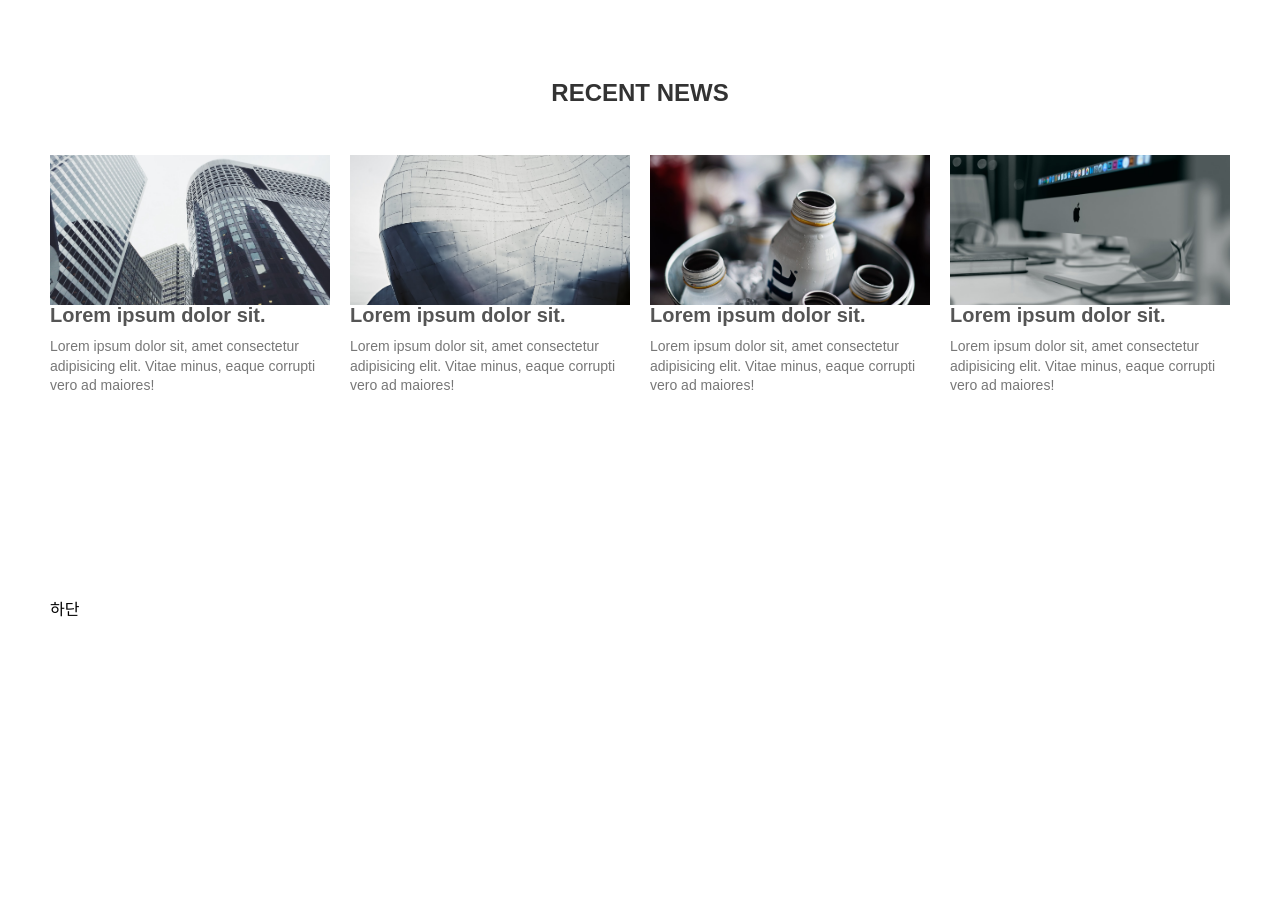
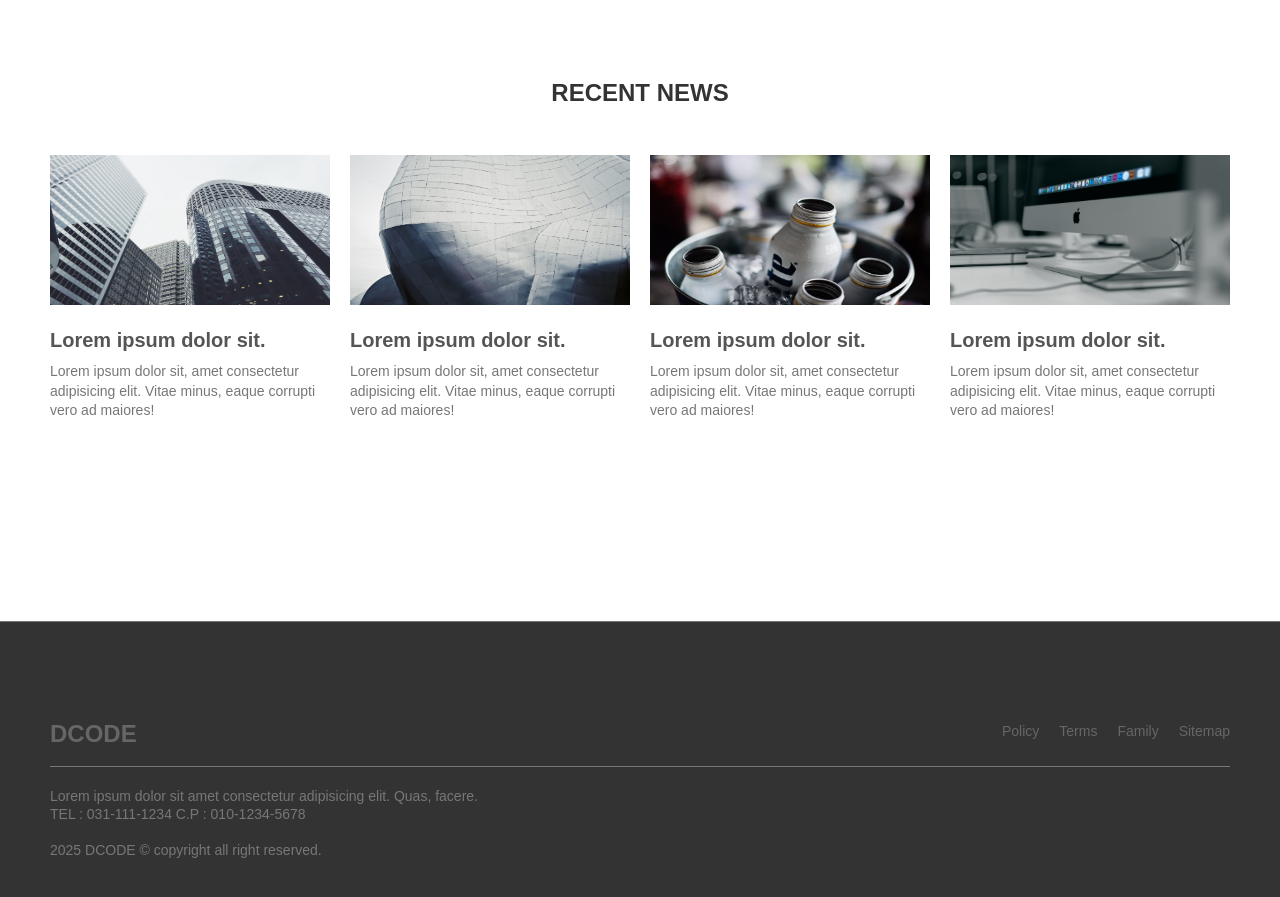
Before and after one commit to leeseonghun1001/dcode_company, a plain HTML site: page index.html in a window 1280 px wide. Shown: the part 920-1817 px from the top of the page. Before the commit the page ends 1540 px from the top, so only its background shows below. Drawn offline with Linux system fonts and the light colour scheme.

Commit message:
기업형 웹페이지 연습 완성
25.01.02 상단, 메인 완성  25.01.03하단 완성

```diff
--- a/css/style.css
+++ b/css/style.css
@@ -1,88 +1,88 @@
 @charset "utf-8";
 /* 공통 영역 요소 */
-*{
+* {
   margin: 0;
   padding: 0;
   box-sizing: border-box;
 }
-ul, li{
+ul,
+li {
   list-style: none;
 }
-a{
+a {
   text-decoration: none;
   color: #333;
 }
-.inner{
+.inner {
   position: relative;
   width: 1180px;
   margin: auto;
   /* background-color: beige; */
 }
 /* 상단 */
-.header{
+.header {
   width: 100%;
   /* background-color: pink; */
   border-bottom: 1px solid #ddd;
 }
-.header .inner{
+.header .inner {
   height: 120px;
 }
-.header .header_top{
+.header .header_top {
   position: relative;
   height: 60px;
 }
-.header .header_top .util{
+.header .header_top .util {
   position: absolute;
   top: 50%;
   right: 20px;
   transform: translateY(-50%);
   text-align: center;
 }
-.util li{
+.util li {
   float: left;
 }
-.util li a{
+.util li a {
   display: block;
   padding: 0 10px;
   font: 14px/1 "arial";
   color: #ddd;
 }
-.header .header_bottom{
+.header .header_bottom {
   position: relative;
   height: 60px;
 }
-.header .header_bottom h1{
+.header .header_bottom h1 {
   float: left;
   line-height: 60px;
 }
-.header .header_bottom #gnb{
+.header .header_bottom #gnb {
   position: absolute;
   top: 0;
   right: 0;
 }
-.header .header_bottom #gnb li{
+.header .header_bottom #gnb li {
   float: left;
-
 }
-.header .header_bottom #gnb li a{
+.header .header_bottom #gnb li a {
   display: block;
   padding: 22.5px 40px;
   font: bold 15px/1 "arial";
-    transition: all .3s;
+  transition: all 0.3s;
 }
-.header .header_bottom #gnb li:hover a{
+.header .header_bottom #gnb li:hover a {
   background-color: black;
   color: white;
 }
 /* 비디오 영역 */
-figure{
+figure {
   position: relative;
   width: 100%;
-    height:calc(100vh - 120px);
+  height: calc(100vh - 120px);
   padding-top: 250px;
   background-color: #000;
 }
-figure video{
+figure video {
   position: absolute;
   top: 0;
   left: 0;
@@ -92,83 +92,133 @@ height: 100%;
   object-fit: cover;
   opacity: 0.3;
 }
-figure .inner{
+figure .inner {
   /* background-color: blueviolet; */
 }
-figure .inner h2{
+figure .inner h2 {
   font: 120px/1 "arial";
   color: #fff;
   margin-bottom: 20px;
 }
-figure .inner p{
+figure .inner p {
   font: 16px/1.4 "arial";
   color: #888;
   margin-bottom: 60px;
 }
-figure .inner a{
+figure .inner a {
   display: block;
   width: 400px;
   text-align: center;
   font: bold 16px/30px "arial";
   border: 1px solid #bbb;
   color: #fff;
-    transition: all .4s;
+  transition: all 0.4s;
 }
-figure .inner a:hover{
+figure .inner a:hover {
   background-color: #fff;
   color: #333;
 }
 /* 뉴스영역 */
-section{
+section {
   width: 100%;
   padding: 200px 0;
   /* background-color: pink; */
 }
-section .inner h2{
+section .inner h2 {
   font: bold 24px/1 "arial";
   color: #333;
   text-align: center;
   padding-bottom: 50px;
 }
-section .inner .section_wrap{
+section .inner .section_wrap {
   width: 100%;
 
   /* background-color: violet; */
 }
-.section_wrap::after{
+.section_wrap::after {
   content: "";
   display: block;
   clear: both;
 }
-.section_wrap article{
+.section_wrap article {
   width: calc((100% - 60px) / 4);
   float: left;
   margin-right: 20px;
 }
-.section_wrap article:last-child{
+.section_wrap article:last-child {
   margin-right: 0;
 }
-.section_wrap article .pic{
+.section_wrap article .pic {
   position: relative;
   width: 100%;
   height: 150px;
   overflow: hidden;
+  margin-bottom: 25px;
 }
-.section_wrap article .pic img{
+.section_wrap article .pic img {
   position: absolute;
   top: 50%;
   transform: translateY(-50%);
   width: 100%;
-    /* height: 100%; */
+  height: 100%;
 }
-.section_wrap article h3{
+.section_wrap article h3 {
   margin-bottom: 10px;
 }
-.section_wrap article h3 a{
+.section_wrap article h3 a {
   font: bold 20px/1 "arial";
   color: #555;
 }
-.section_wrap article p{
+.section_wrap article p {
   font: 14px/1.4 "arial";
   color: #777;
 }
+/* 하단 */
+.footer{
+  width: 100%;
+  background-color: #333;
+  padding: 100px 0;
+  border-top: 1px solid #777;
+}
+/* 하단 위쪽 */
+.footer .upper{
+  padding-bottom: 20px;
+  border-bottom: 1px solid #777 ;
+  /* background-color: white; */
+}
+.footer .upper::after{
+  content: "";
+  display: block;
+  clear: both;
+}
+.footer .upper h2 a{
+  float: left;
+  font: bold 24px/1 "arial";
+  color: #666;
+}
+.footer .upper ul{
+  float: right;
+  /* background-color: aquamarine; */
+}
+.footer .upper ul li{
+float: left;
+margin-left: 20px;
+}
+.footer .upper ul li a{
+  color: #666;
+  font: normal 14px/1 "arial";
+}
+/* 하단 아래 */
+.footer .lower{
+  /* background-color: wheat; */
+  padding-top: 20px;
+}
+.footer .lower address{
+  font: 14px/1.3 "arial";
+  color: #777;
+  margin-bottom: 20px;
+}
+.footer .lower p{
+font: 14px/1 "arial";
+color: #777;
+}
--- a/index.html
+++ b/index.html
@@ -85,7 +85,24 @@
     <!-- 하단 -->
     <footer class="footer">
         <div class="inner">
-            하단
+            <!-- 하단 위쪽 -->
+<div class="upper">
+<h2><a href="#">DCODE</a></h2>
+<ul>
+  <li><a href="#">Policy</a></li>
+  <li><a href="#">Terms</a></li>
+  <li><a href="#">Family</a></li>
+  <li><a href="#">Sitemap</a></li>
+</ul>
+</div>
+            <!-- 하단 아래 -->
+             <div class="lower">
+<address>
+  Lorem ipsum dolor sit amet consectetur adipisicing elit. Quas, facere.<br />
+  TEL : 031-111-1234 C.P : 010-1234-5678
+</address>
+<p>2025 DCODE &copy; copyright all right reserved.</p>
+             </div>
         </div>
     </footer>
   </body>
```
Lines whose indentation alone changed are shown as unchanged.
